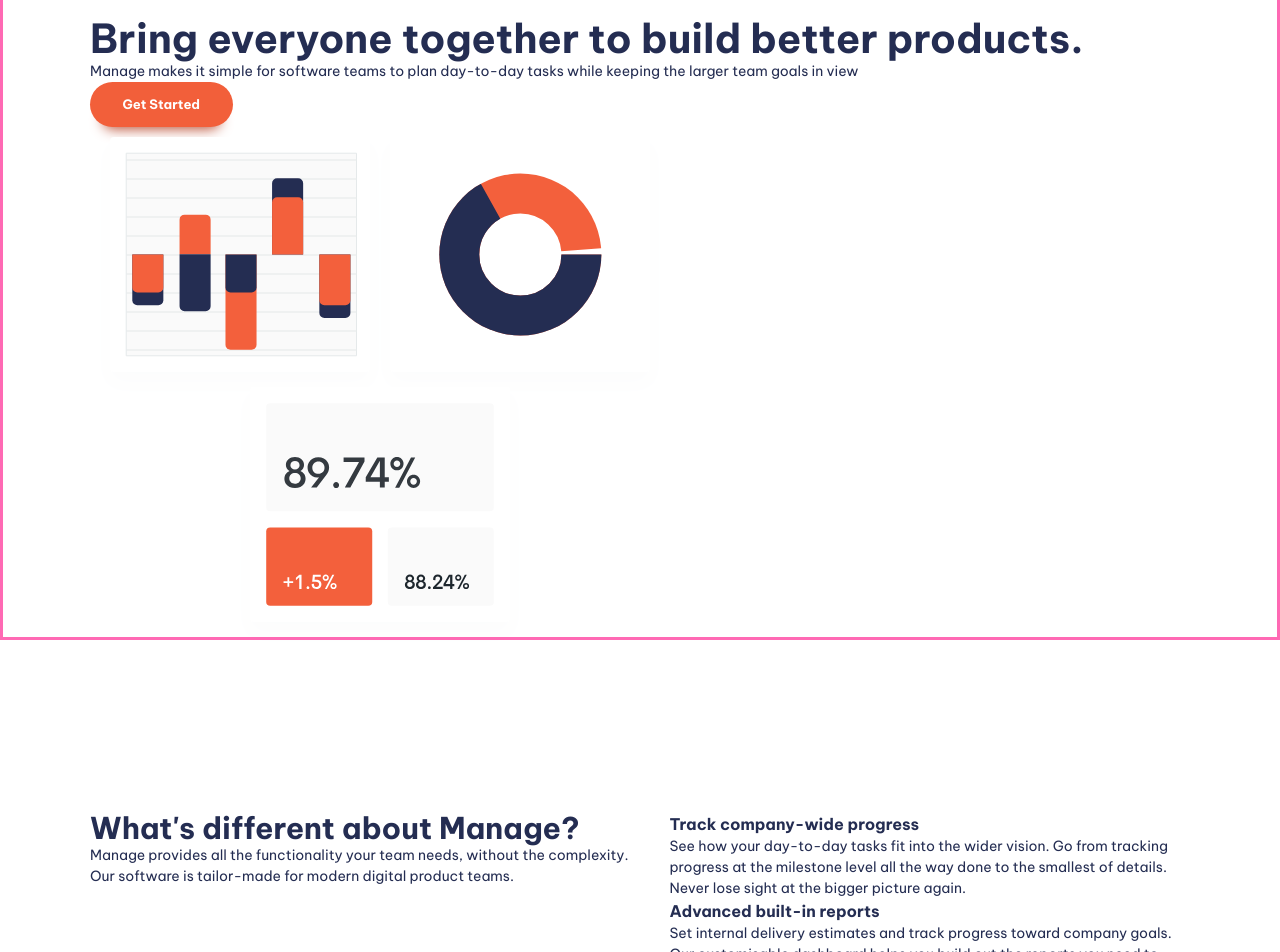
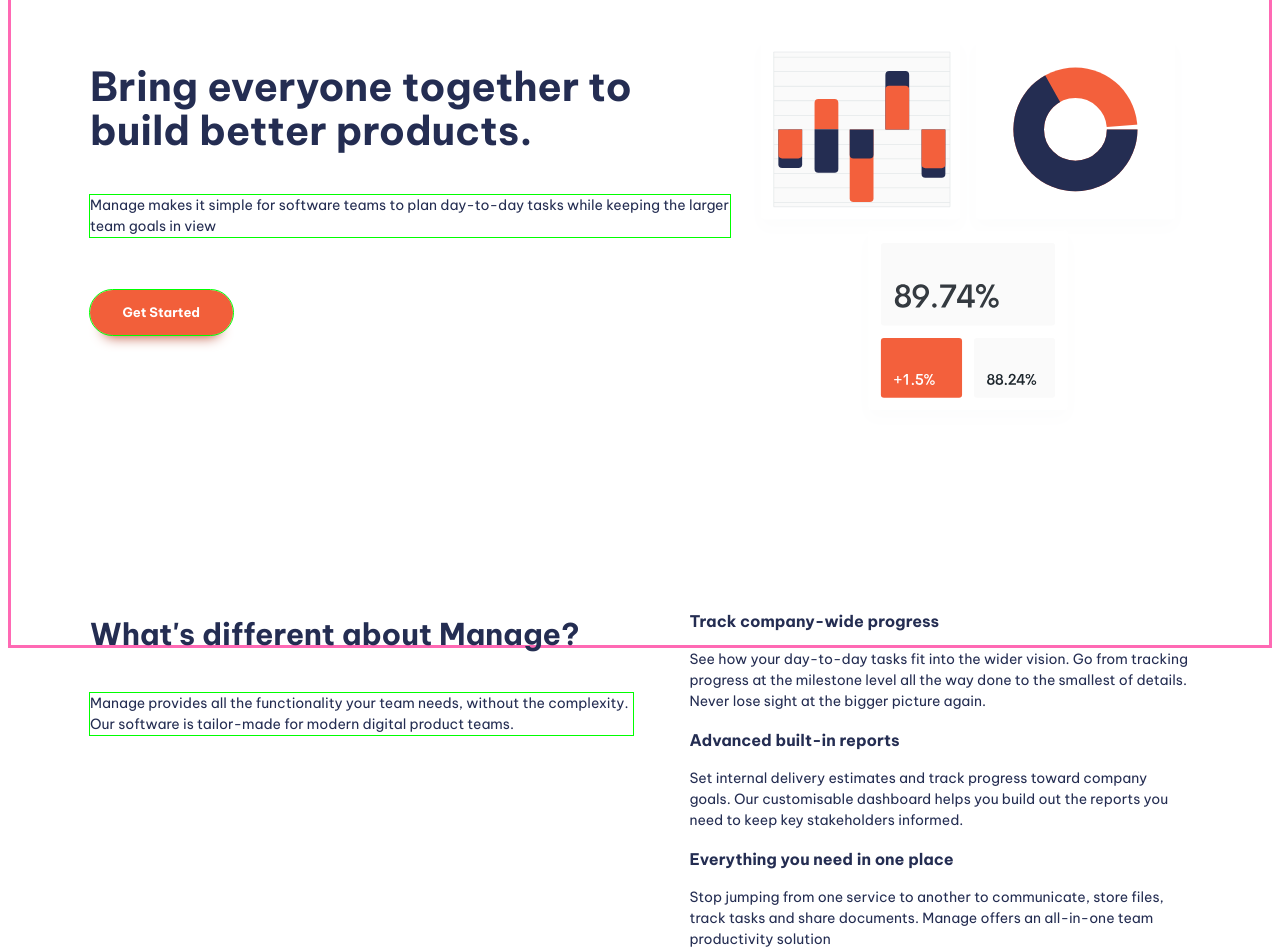
Before and after one commit to reynaldlamury/Manage, a React (Vite) app: page / in a window 1280 px wide. Shown: the part 160-1112 px from the top of the page. Built offline with nearby package versions, Linux system fonts and the light colour scheme.

Commit message:
turn off margin padding zero universal selector and create flow utility class

```diff
--- a/src/App.jsx
+++ b/src/App.jsx
@@ -70,9 +70,8 @@
         <section className="padding-block-900">
           <div className="container">
             <div className="even-columns">
-							<div className="flow">
-
-              <div>
+              {/* <div className="flow"> */}
+              <div className="flow">
                 <h1 className="fs-primary-heading fw-bold">
                   Bring everyone together to build better products.
                 </h1>
@@ -85,15 +84,15 @@
               <div>
                 <img src="src/images/illustration-intro.svg" alt="" />
               </div>
-							</div>
             </div>
+            {/* </div> */}
           </div>
         </section>
 
         <section className="padding-block-900">
           <div className="container">
             <div className="even-columns">
-              <div>
+              <div className="flow">
                 <h2 className="fs-secondary-heading fw-bold">
                   What's different about Manage?
                 </h2>
@@ -105,7 +104,7 @@
               </div>
               <div>
                 <ul className="numbered-items" role="list">
-                  <li>
+                  <li className="flow-1em">
                     <h3 className="fs-600 fw-bold">
                       Track company-wide progress
                     </h3>
@@ -116,7 +115,7 @@
                       the bigger picture again.
                     </p>
                   </li>
-                  <li>
+                  <li className="flow-1em">
                     <h3 className="fs-600 fw-bold">
                       Advanced built-in reports
                     </h3>
@@ -127,7 +126,7 @@
                       informed.
                     </p>
                   </li>
-                  <li>
+                  <li className="flow-1em">
                     <h3 className="fs-600 fw-bold">
                       Everything you need in one place
                     </h3>
--- a/src/App.scss
+++ b/src/App.scss
@@ -26,6 +26,19 @@
 /* ========================================== */
 
 /* general styling */
+
+/* Set core body defaults */
+body {
+  height: 100%;
+  font-size: $fs-body;
+  font-family: $ff-body;
+  color: $clr-primary-400;
+  text-rendering: optimizeSpeed;
+  line-height: 1.5;
+
+  /* border */
+  border: 3px solid hotpink;
+}
 
 /* opened-nav [toggle class] ---------------> */
 .data-overlay::before {
@@ -114,7 +127,7 @@
       @include mobile {
         display: block;
         position: fixed;
-        top: 3rem;
+        top: 2.6rem;
         right: $size-400;
         cursor: pointer;
         background: transparent;
@@ -174,16 +187,3 @@
     }
   }
 }
-
-/* Set core body defaults */
-body {
-  height: 100%;
-  font-size: $fs-body;
-  font-family: $ff-body;
-  color: $clr-primary-400;
-  text-rendering: optimizeSpeed;
-  line-height: 1.5;
-
-  /* border */
-  border: 3px solid hotpink;
-}
--- a/src/index.css
+++ b/src/index.css
@@ -6,8 +6,8 @@
 *,
 *::after,
 *::before {
-  margin: 0;
-  padding: 0;
+  /* margin: 0; */
+  /* padding: 0; */
   box-sizing: inherit;
 }
 
--- a/src/variables.scss
+++ b/src/variables.scss
@@ -176,6 +176,10 @@
 }
 
 :where(.flow :not(:first-child)) {
-	margin-top: 3rem;
+  outline: 1px solid lime;
+  margin-top: 3em;
+}
 
+.flow-1em {
+  margin-top: 1em;
 }
```
